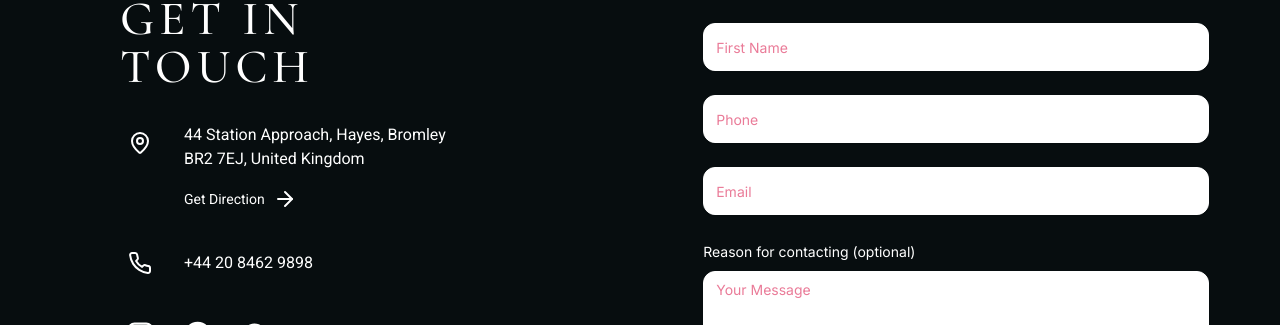
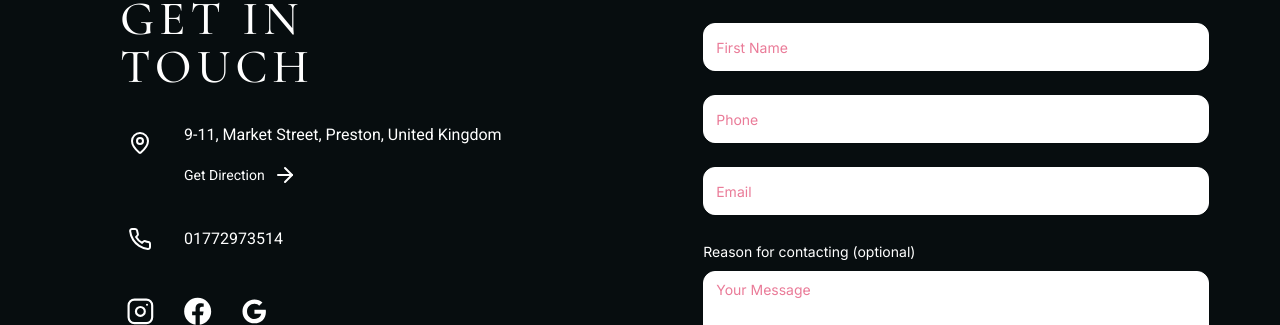
Before and after one commit to muhammedsheheer/tugra, a Next.js app: page /contact in a window 1280 px wide. Shown: the part 221-546 px from the top of the page. Built offline with nearby package versions, Linux system fonts and the light colour scheme; no server answers; a web font is replaced by a local one.

Commit message:
Update Contact.tsx

```diff
--- a/src/app/contact/(section)/Contact.tsx
+++ b/src/app/contact/(section)/Contact.tsx
@@ -90,8 +90,7 @@ const Contact = ({}) => {
                 <div className="flex flex-col gap-4">
                   <Link href={"https://g.co/kgs/qNeM2a6"} target="_blank">
                     <p className="font-roboto text-white">
-                      44 Station Approach, Hayes, Bromley <br /> BR2 7EJ, United
-                      Kingdom
+                      9-11, Market Street, Preston, United Kingdom
                     </p>
                   </Link>
                   <Link href={"https://g.co/kgs/qNeM2a6"} target="_blank">
@@ -109,7 +108,7 @@ const Contact = ({}) => {
                   </div>
                 </div>
                 <div className="flex flex-col gap-4">
-                  <Link href="tel:+441234567890" className="">+44 1234 567890</Link>
+                  <Link href="tel:01772973514" className="">01772973514</Link>
                 </div>
               </div> */}
               <div className="flex items-center gap-6">
@@ -119,8 +118,8 @@ const Contact = ({}) => {
                   </div>
                 </div>
                 <div className="font-roboto flex flex-col gap-4">
-                  <Link href="tel:+442084629898" className="text-white">
-                    +44 20 8462 9898
+                  <Link href="tel:01772973514" className="text-white">
+                    01772973514
                   </Link>
                 </div>
               </div>
```
